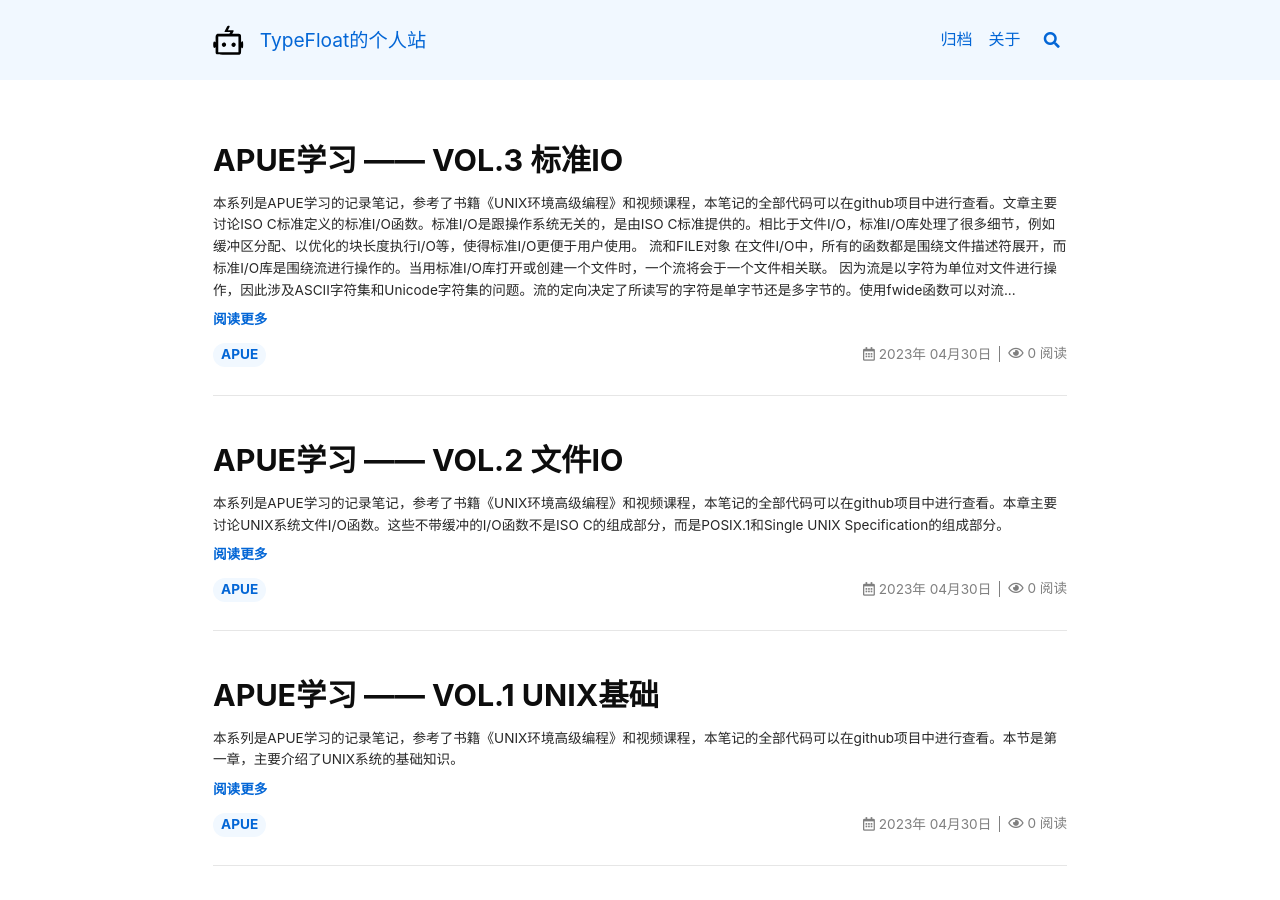
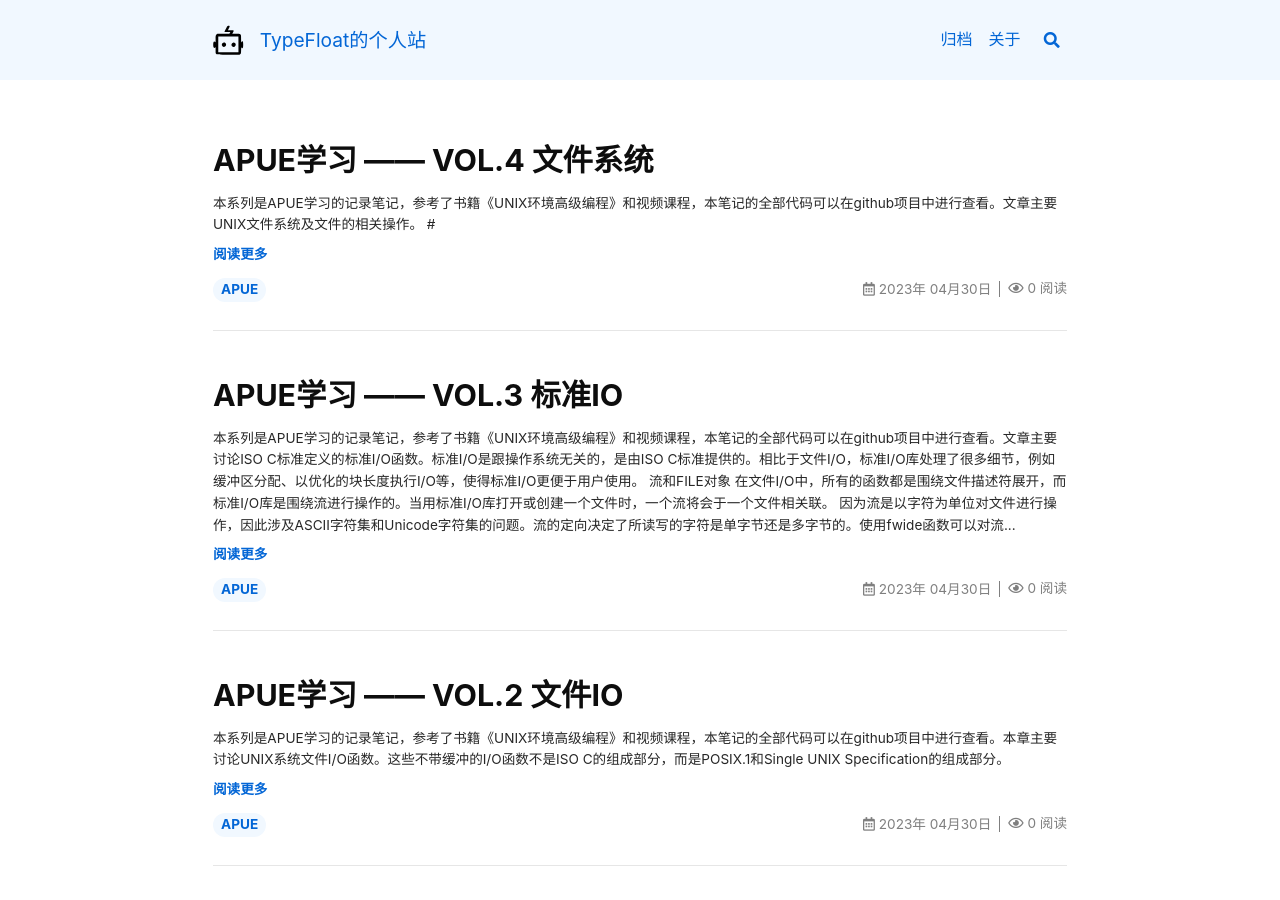
Before and after one commit to TypeFloat/TypeFloat.github.io, a Jekyll site: the page built from index.html, in a window 1280 px wide and 900 px high. Built offline with Jekyll 4.4.1, drawn with Linux system fonts in a browser that asks for light colours; nearby versions of some CDN libraries; the list of posts is cut into pages by our own code; comment, search, counter and statistics services are not loaded.

Commit message:
添加目录

```diff
--- /dev/null
+++ b/_posts/2023-04-30-apue-4.md
@@ -0,0 +1,11 @@
+---
+title: APUE学习 —— VOL.4 文件系统
+tags: "APUE"
+key: apue-4
+sidebar:
+  nav: APUE
+---
+
+本系列是APUE学习的记录笔记，参考了书籍《UNIX环境高级编程》和[视频课程](https://www.bilibili.com/video/BV18p4y167Md/)，本笔记的全部代码可以在[github项目](https://github.com/TypeFloat/APUE-Learning)中进行查看。文章主要UNIX文件系统及文件的相关操作。
+
+#
```
Also changed, not shown: _data/navigation.yml (+4 -4 lines), _posts/2023-04-30-apue-1.md (+1 -1 lines), _posts/2023-04-30-apue-2.md (+1 -1 lines).
